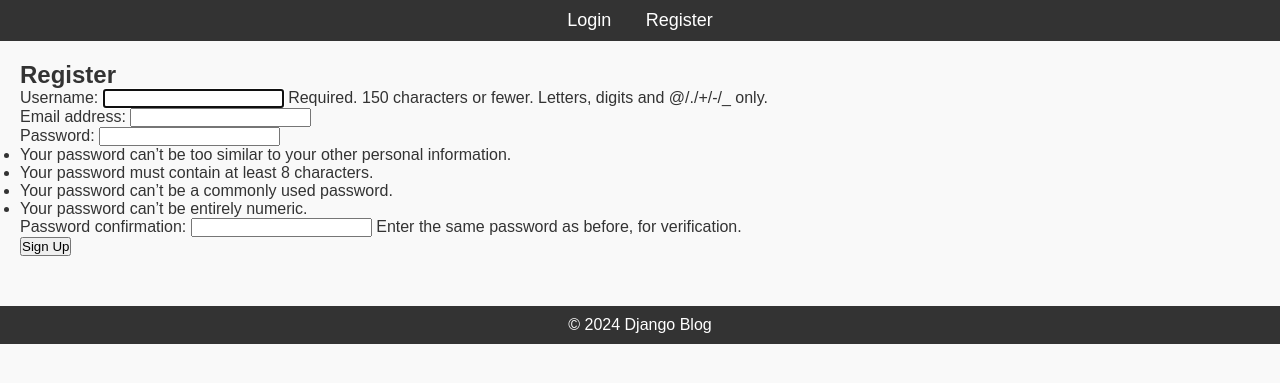
After one commit to Giftbatolu/Alx_DjangoLearnLab, a Django app: page /blog/register/ in a window 1280 px wide. The commit adds this page. Shown: the top 383 px of the page. Run offline with Django 5.2, Linux system fonts and the light colour scheme.

Commit message:
Feat: create views, forms and template for the model

```diff
--- /dev/null
+++ b/django_blog/blog/forms.py
@@ -0,0 +1,15 @@
+from django import forms
+from django.contrib.auth.forms import UserCreationForm
+from django.contrib.auth.models import User
+
+class UserRegisterForm(UserCreationForm):
+    class Meta:
+        model = User
+        fields = ['username', 'email', 'password1', 'password2']
+
+class UserUpdateForm(forms.ModelForm):
+    # email = forms.EmailField()
+
+    class Meta:
+        model = User
+        fields = ['username', 'email']
--- a/django_blog/blog/templates/blog/base.html
+++ b/django_blog/blog/templates/blog/base.html
@@ -11,8 +11,7 @@
     <header>
         <nav>
             <ul>
-                <li><a href="{% url 'home' %}">Home</a></li>
-                <li><a href="{% url 'posts' %}">Blog Posts</a></li>
+
                 <li><a href="{% url 'login' %}">Login</a></li>
                 <li><a href="{% url 'register' %}">Register</a></li>
             </ul>
--- /dev/null
+++ b/django_blog/blog/templates/blog/logout.html
@@ -0,0 +1,5 @@
+{% extends "blog/base.html" %}
+{% block content %}
+<h2>You have been logged out</h2>
+<a href="{% url 'login' %}">Login Again</a>
+{% endblock %}
--- /dev/null
+++ b/django_blog/blog/templates/blog/register.html
@@ -0,0 +1,9 @@
+{% extends "blog/base.html" %}
+{% block content %}
+<h2>Register</h2>
+<form method="POST">
+    {% csrf_token %}
+    {{ form.as_p }}
+    <button type="submit">Sign Up</button>
+</form>
+{% endblock %}
--- /dev/null
+++ b/django_blog/blog/urls.py
@@ -0,0 +1,10 @@
+from django.urls import path
+from django.contrib.auth import views as auth_views
+from . import views
+
+urlpatterns = [
+    path('login/', auth_views.LoginView.as_view(template_name='blog/login.html'), name='login'),
+    path('logout/', auth_views.LogoutView.as_view(template_name='blog/logout.html'), name='logout'),
+    path('register/', views.register, name='register'),
+    path('profile/', views.profile, name='profile'),
+]
--- a/django_blog/blog/views.py
+++ b/django_blog/blog/views.py
@@ -1,3 +1,33 @@
-from django.shortcuts import render
+from django.shortcuts import render, redirect
+from django.contrib import messages
+from .forms import UserRegisterForm, UserUpdateForm
+from django.contrib.auth.decorators import login_required
 
-# Create your views here.
+def register(request):
+    if request.method == 'POST':
+        form = UserRegisterForm(request.POST)
+        if form.is_valid():
+            form.save()
+            username = form.cleaned_data.get('username')
+            messages.success(request, f'Account created for {username}!')
+            return redirect('login')
+    else:
+        form = UserRegisterForm()
+    return render(request, 'blog/register.html', {'form': form})
+
+@login_required
+def profile(request):
+    if request.method == 'POST':
+        u_form = UserUpdateForm(request.POST, instance=request.user)
+        if u_form.is_valid():
+            u_form.save()
+            messages.success(request, f'Your account has been updated!')
+            return redirect('profile')
+    else:
+        u_form = UserUpdateForm(instance=request.user)
+
+    context = {
+        'u_form': u_form
+    }
+
+    return render(request, 'blog/profile.html', context)
--- a/django_blog/django_blog/settings.py
+++ b/django_blog/django_blog/settings.py
@@ -117,5 +117,5 @@ USE_TZ = True
 
 STATIC_URL = '/static/'
 STATICFILES_DIRS = [
-    BASE_DIR / "static",
+    BASE_DIR / 'static',
 ]
--- a/django_blog/django_blog/urls.py
+++ b/django_blog/django_blog/urls.py
@@ -15,8 +15,9 @@ Including another URLconf
     2. Add a URL to urlpatterns:  path('blog/', include('blog.urls'))
 """
 from django.contrib import admin
-from django.urls import path
+from django.urls import path, include
 
 urlpatterns = [
     path('admin/', admin.site.urls),
+    path('blog/', include('blog.urls'))
 ]
```
Also changed, not shown: django_blog/blog/templates/blog/login.html (added, +9 -0 lines), django_blog/blog/templates/blog/profile.html (added, +9 -0 lines).
